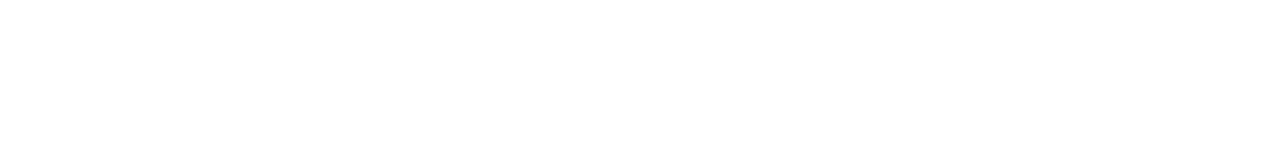
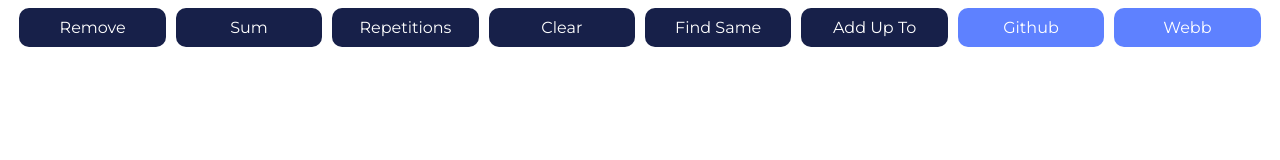
Before and after one commit to gerkki/DDU2_Projekt, a plain HTML site: page index.html in a window 1280 px wide. Drawn offline with Linux system fonts and the light colour scheme.

Commit message:
Huvudmeny
Skapade huvudmenyn för startsidan och länkade till respektive sida.

```diff
--- a/common.css
+++ b/common.css
@@ -0,0 +1,36 @@
+@font-face {
+    font-family: Montserrat;
+    src: url(Montserrat-VariableFont_wght.ttf);
+}
+
+body {
+    font-family: Montserrat;
+}
+
+.menu {
+    display: flex;
+    justify-content: center;
+    gap: 10px;
+}
+
+.menu a {
+    text-decoration: none;
+    background-color: #172049;
+    color: #ffffff;
+    padding: 10px;
+    border-radius: 10px;
+    flex-basis: 10%;
+    text-align: center;
+}
+
+.menu a:hover {
+    background-color: #5e81ff;
+}
+
+.menu a.external_link {
+    background-color: #5e81ff;
+}
+
+.menu a.external_link:hover {
+    color: #333333;
+}
--- a/index.html
+++ b/index.html
@@ -4,11 +4,21 @@
 <head>
     <meta charset="UTF-8">
     <meta name="viewport" content="width=device-width, initial-scale=1.0">
+    <link rel="stylesheet" href="common.css">
     <title>Home</title>
 </head>
 
 <body>
-
+    <nav class="menu">
+        <a href="remove/index.html">Remove</a>
+        <a href="sum/index.html">Sum</a>
+        <a href="repetitions/index.html">Repetitions</a>
+        <a href="clear/index.html">Clear</a>
+        <a href="findSame/index.html">Find Same</a>
+        <a href="addUpTo/index.html">Add Up To</a>
+        <a href="https://github.com/gerkki/DDU2_Projekt" class="external_link" target="_blank">Github</a>
+        <a href="https://webshare.mah.se/aq4441/" class="external_link" target="_blank">Webb</a>
+    </nav>
 </body>
 
 </html>
```
